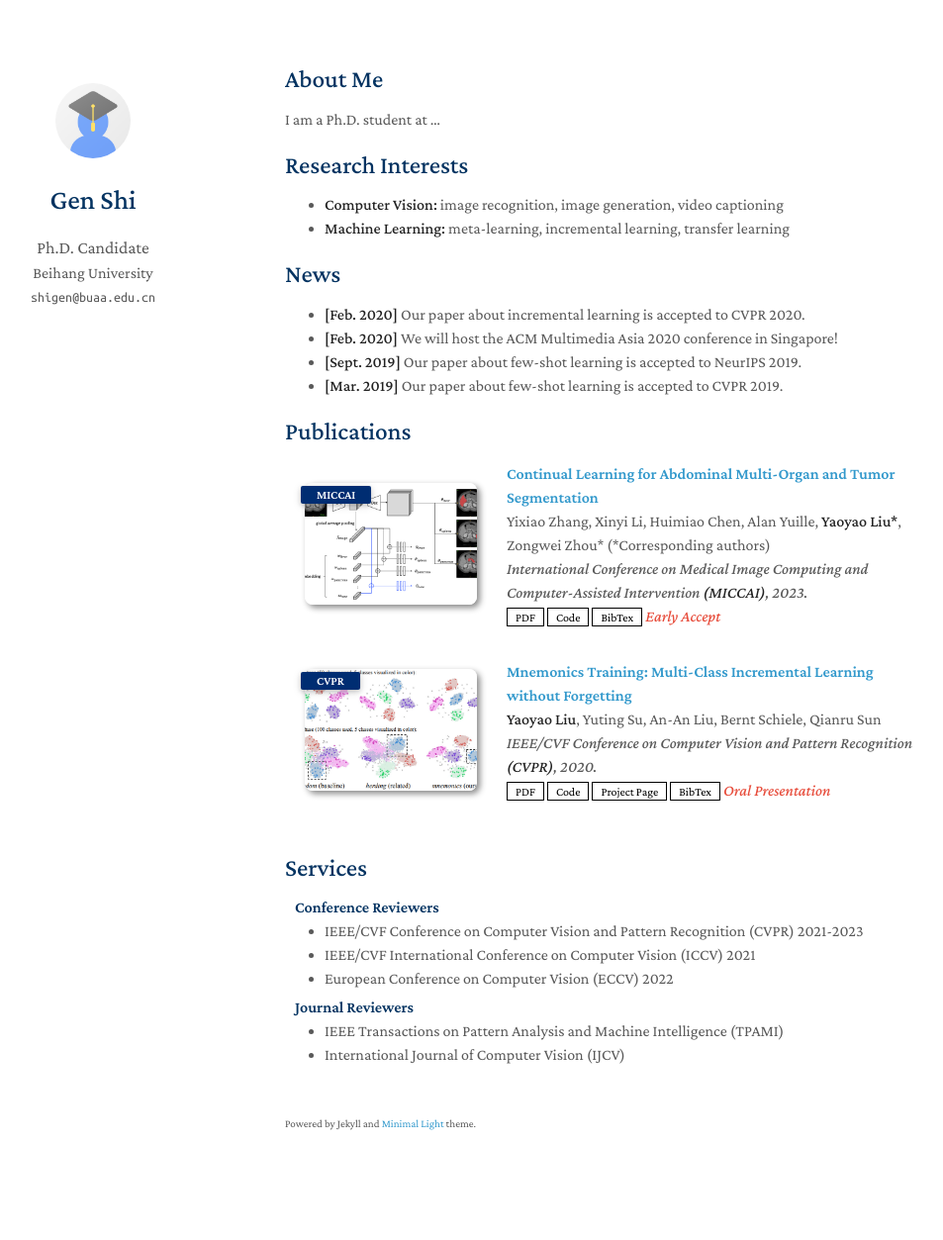
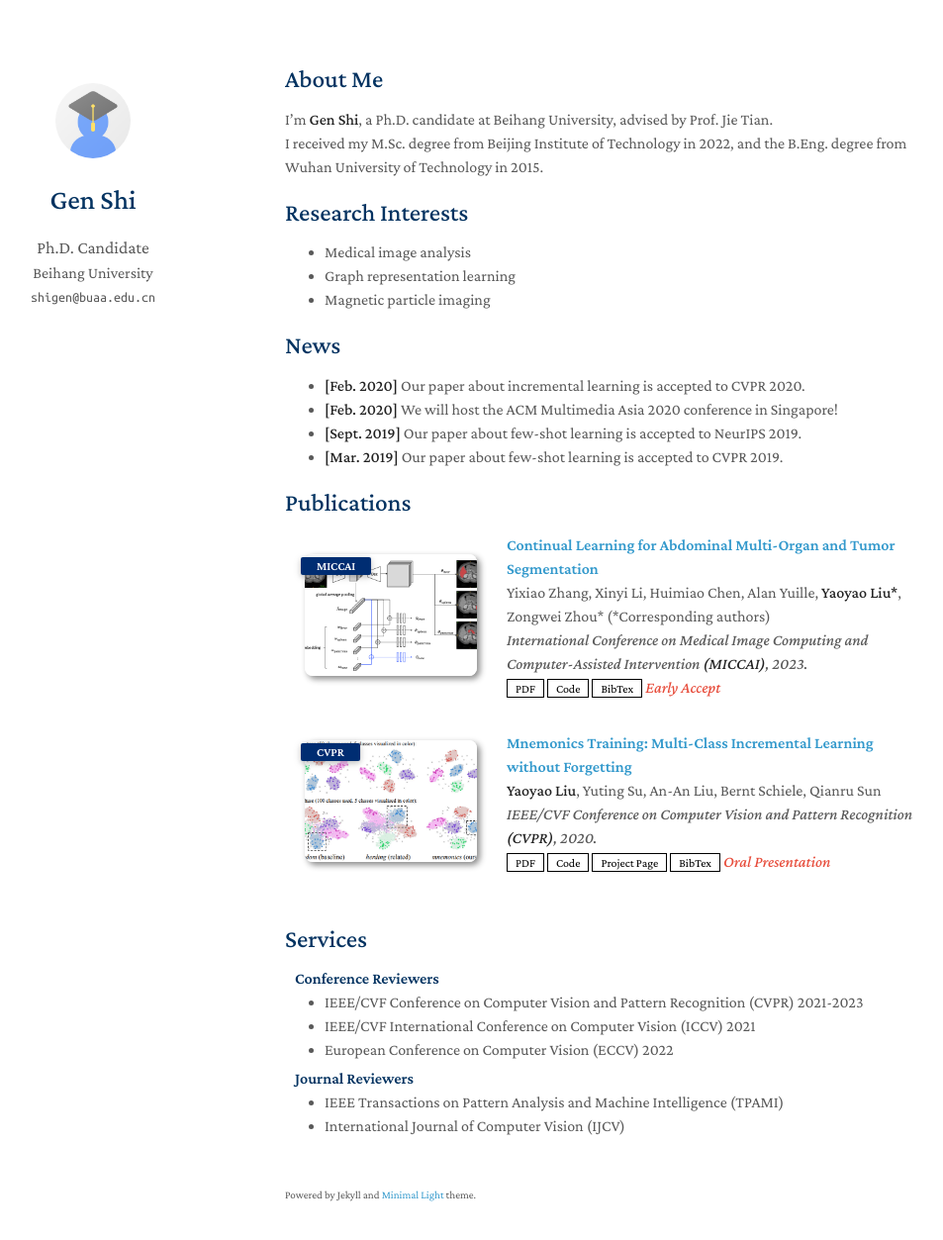
Before and after one commit to genshi997/genshi997.github.io, a Jekyll site: the page built from index.md, in a window 1280 px wide and 1288 px high. Shown: the top 1253 px of the window at 99% size, without its empty margins (182-1135 px from the left). Built offline with Jekyll 4.4.1, drawn with Linux system fonts in a browser that asks for light colours; a style sheet for code colours, icons or effects is not loaded; our own code applies the rules of GitHub Pages for plain Markdown files.

Commit message:
Update index.md

```diff
--- a/index.md
+++ b/index.md
@@ -4,12 +4,14 @@ layout: homepage
 
 ## About Me
 
-I am a Ph.D. student at ...
+I’m **Gen Shi**, a Ph.D. candidate at Beihang University, advised by Prof. Jie Tian.
+I received my M.Sc. degree from Beijing Institute of Technology in 2022, and the B.Eng. degree from Wuhan University of Technology in 2015.
 
 ## Research Interests
 
-- **Computer Vision:** image recognition, image generation, video captioning
-- **Machine Learning:** meta-learning, incremental learning, transfer learning
+- Medical image analysis
+- Graph representation learning
+- Magnetic particle imaging
 
 ## News
 
```
